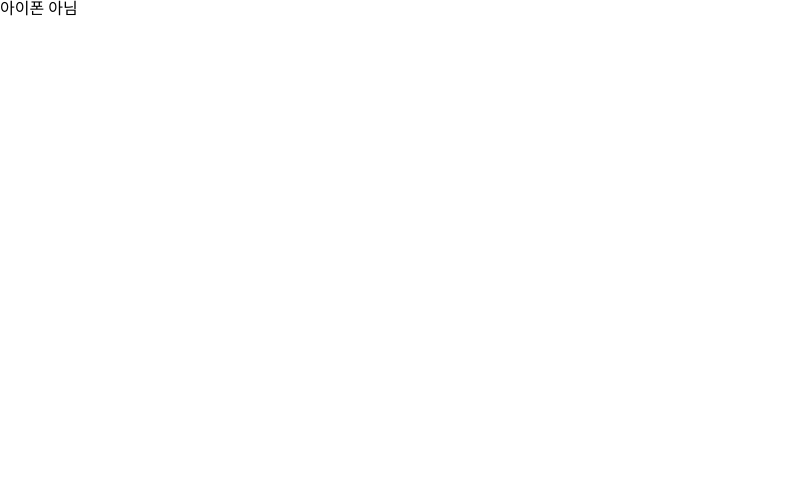
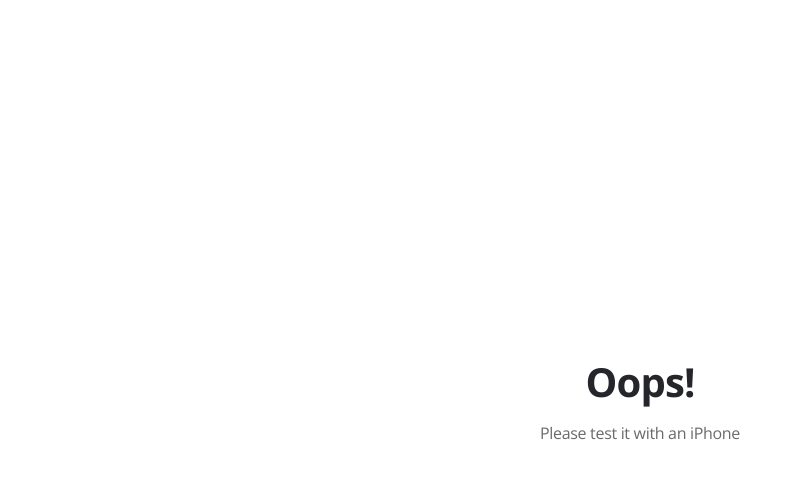
Before and after one commit to jo-duchan/ios-safari-bottom-fixed-demo, a React (Create React App) app: page / in a window 1280 px wide. Shown: the top 478 px of the page, without its empty margins (0-802 px from the left). Built offline with nearby package versions, Linux system fonts and the light colour scheme.

Commit message:
chore: 안쓰는 코드 삭제

```diff
--- a/src/App.tsx
+++ b/src/App.tsx
@@ -1,5 +1,6 @@
-import React, { useEffect, useState } from "react";
+import { useEffect, useState } from "react";
 import styled from "styled-components";
+import Pending from "components/Pending";
 import Chips from "components/Chips";
 import ItemList from "components/ItemList";
 import BottomNavigation from "components/BottomNavigation";
@@ -42,7 +43,7 @@
   }, [mode]);
 
   if (!isIOS) {
-    return <div>아이폰 아님</div>;
+    return <Pending />;
   }
 
   return (
--- a/src/components/ItemList.tsx
+++ b/src/components/ItemList.tsx
@@ -1,4 +1,3 @@
-import React from "react";
 import styled from "styled-components";
 import contentList from "assets/data/content-list";
 
```
